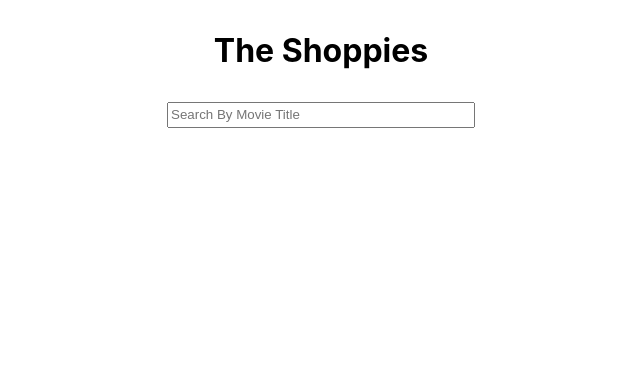
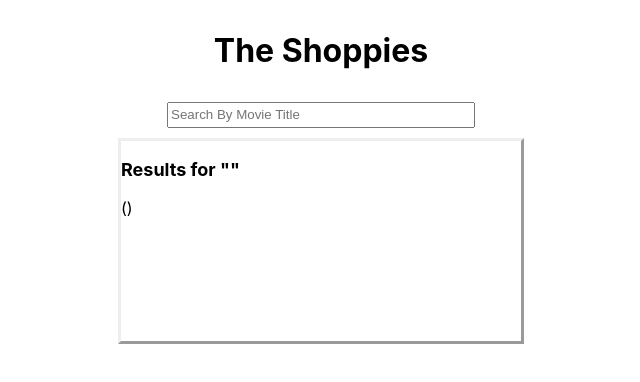
Before and after one commit to Adoni0/shopify-omdb, a React (Create React App) app: page / in a window 1280 px wide. Shown: the top 382 px of the page, without its empty margins (319-959 px from the left). Built offline with nearby package versions, Linux system fonts and the light colour scheme.

Commit message:
search functionality

```diff
--- a/src/App.js
+++ b/src/App.js
@@ -11,13 +11,26 @@ function App() {
   const [searchTerm, setSearchTerm] = useState('');
   const [searchResults, setSearchResults] = useState([]);
 
+  const handleInputChange = (e) => {
+    const { value } = e.target;
+    setSearchTerm(value);
+  }
+
   return (
     <>
       <Spacer>
         <h1>The Shoppies</h1>
       </Spacer>
       <Spacer>
-        <SearchBar />
+        <SearchBar
+          handleChange={handleInputChange}
+          searchTerm={searchTerm}
+        />
+      </Spacer>
+      <Spacer>
+        <ResultsList
+        searchTerm={searchTerm}
+        />
       </Spacer>
     </>
   );
--- a/src/components/ResultsList.js
+++ b/src/components/ResultsList.js
@@ -8,16 +8,22 @@ const ResultsList = ({ searchTerm, title, year }) => {
         results: {
             fontWeight: 'bold',
             fontSize: 18
+        },
+        container: {
+            borderStyle: 'outset',
+            width: 400,
+            height: 200,
+            overflow: 'scroll'
         }
     }
 
     return (
-        <>
+        <div style={styles.container}>
             <p style={styles.results}>Results for "{searchTerm}"</p>
             <ListGroup>
                 <ListGroup.Item>{title} ({year})</ListGroup.Item>
             </ListGroup>
-        </>
+        </div>
     )
 }
 
--- a/src/components/SearchBar.js
+++ b/src/components/SearchBar.js
@@ -1,6 +1,6 @@
 import React from 'react'
 
-const SearchBar = ({ searchTerm }) => {
+const SearchBar = ({ searchTerm, handleChange }) => {
 
     const styles = {
         input: {
@@ -9,9 +9,16 @@ const SearchBar = ({ searchTerm }) => {
         }
     }
 
+
     return (
-            <input style={styles.input} type="text" placeholder="Search By Movie Title"/>
+            <input
+            onChange={(e) => handleChange(e)}
+            value={searchTerm}
+            style={styles.input}
+            type="text"
+            placeholder="Search By Movie Title"
+            />
     )
 }
 
-export default SearchBar
+export default SearchBar;
```
Also changed, not shown: 1 other file (tests, documents, lock files or other folders).
